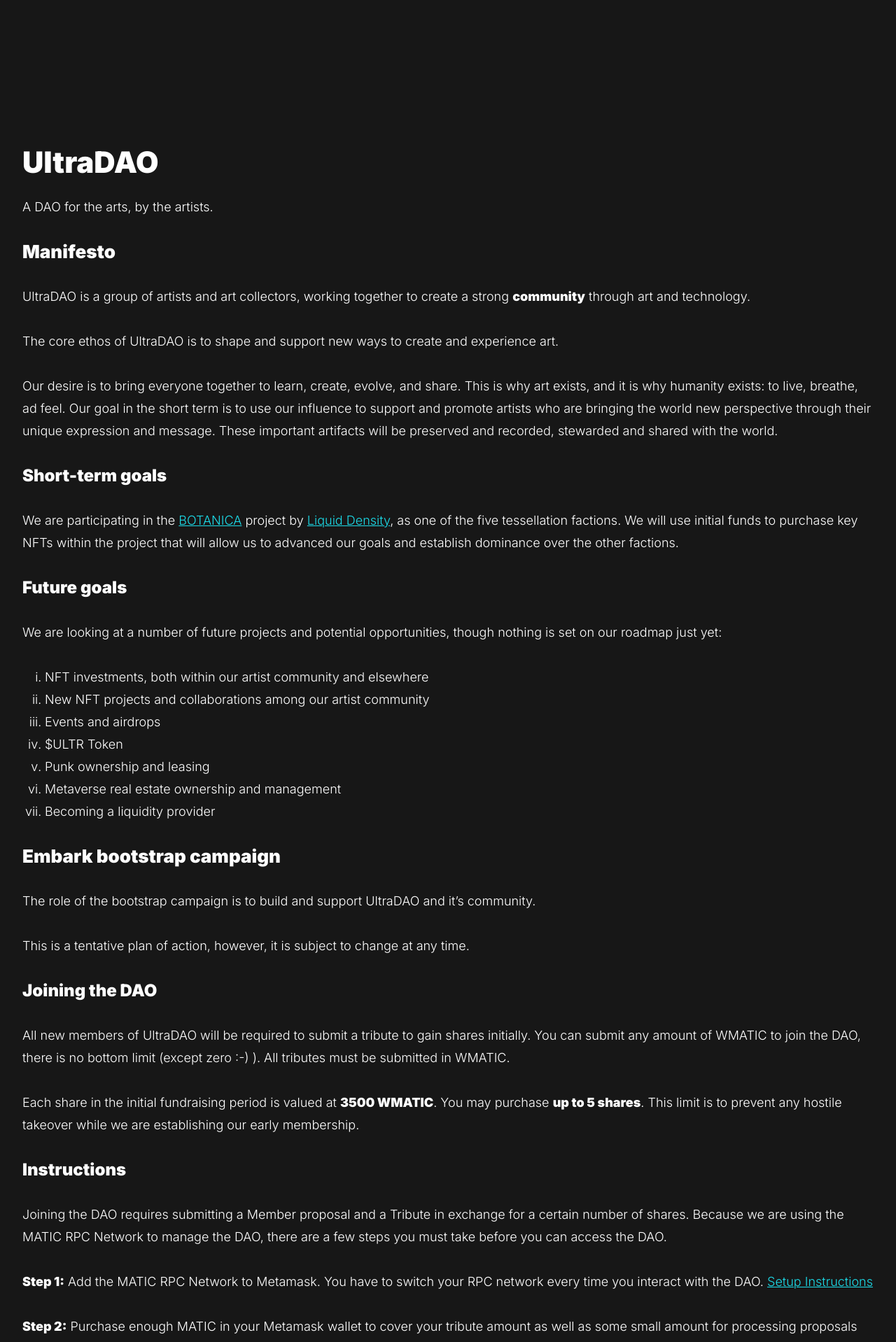
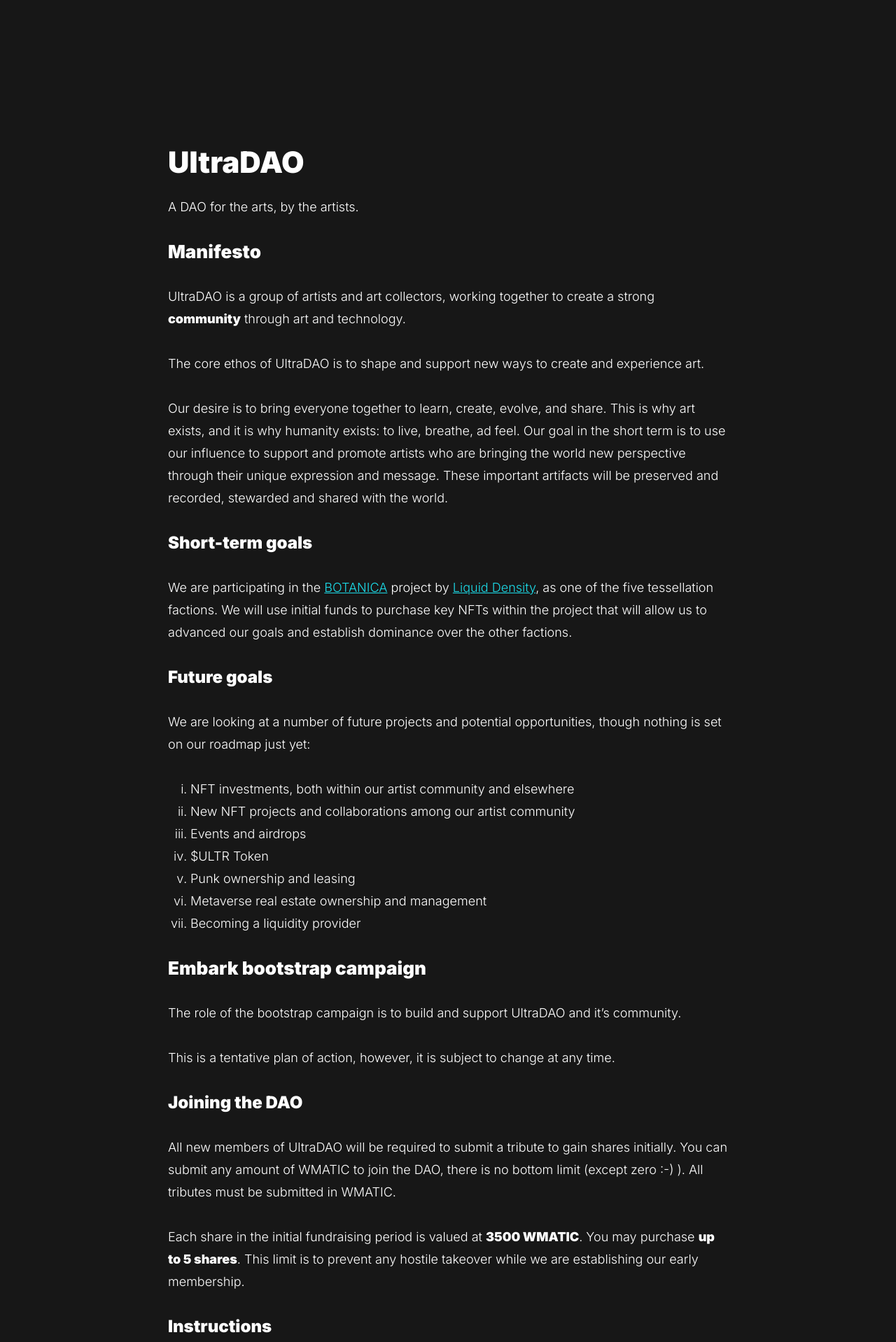
Before and after one commit to chriswallace/UltraDAO, a Jekyll site: the page built from about.md, in a window 1280 px wide. Shown: the top 1918 px of the page at 70% size. Built offline with Jekyll 4.4.1, drawn with Linux system fonts in a browser that asks for light colours.

Commit message:
Fix mobile layout again

```diff
--- a/assets/css/main.css
+++ b/assets/css/main.css
@@ -159,7 +159,7 @@
   max-width: 800px;
   margin: 200px auto;
   padding-bottom: 200px;
-  max-width: calc(100% - 4rem);
+  width: calc(100% - 4rem);
 }
 
 a{
```
